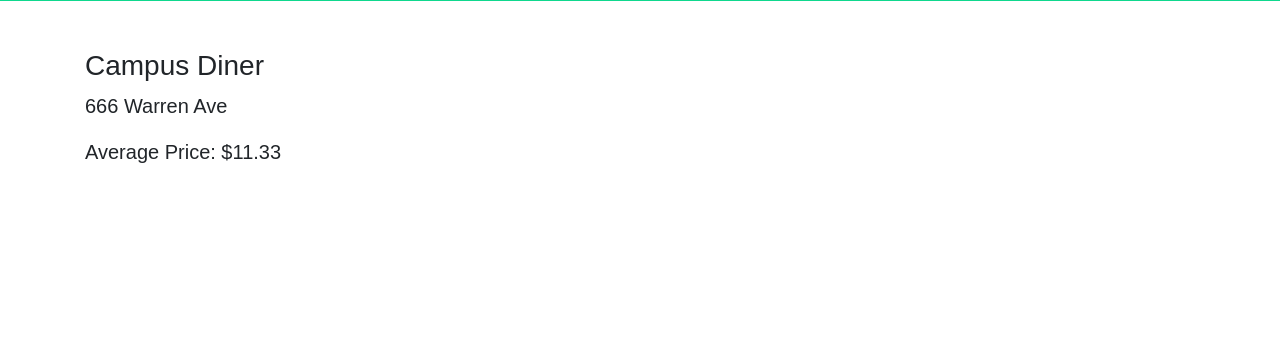
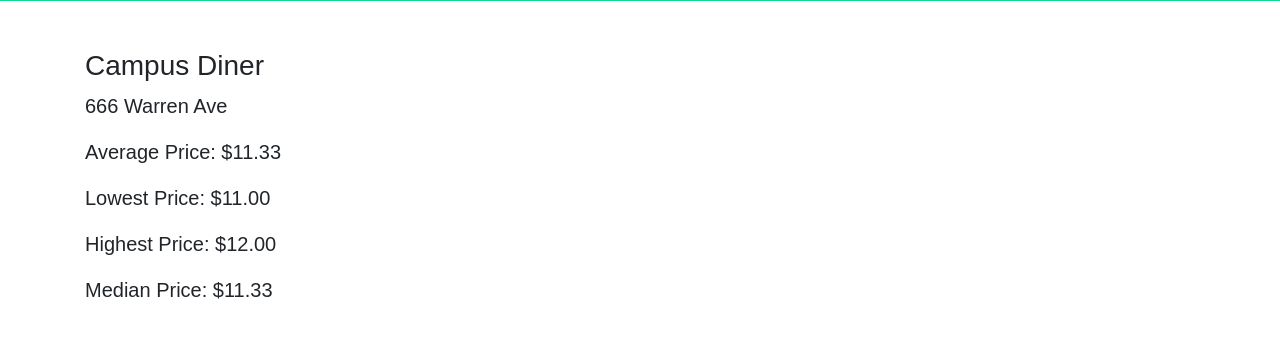
Before and after one commit to DSWhite96/Campus_Price_And_Dice, a Django app: page /campus/1/ in a window 1280 px wide. Shown: the part 143-481 px from the top of the page. Run offline with Django 3.2, Linux system fonts and the light colour scheme; data comes from the database, SQL or seed files in the repository; some libraries are stand-ins or nearby versions.

Commit message:
added min, max, and average prices

```diff
--- a/mystic_coast/campus/templates/campus/restaurant-detail.html
+++ b/mystic_coast/campus/templates/campus/restaurant-detail.html
@@ -19,5 +19,20 @@
             <p class="lead">Average Price: ${{restaurant.get_average_price |floatformat:2}}</p>
         </div>
     </div>
+    <div class="row">
+            <div class="col-lg-6">
+                <p class="lead">Lowest Price: ${{restaurant.get_min_price |floatformat:2}}</p>
+            </div>
+    </div>
+    <div class="row">
+            <div class="col-lg-6">
+                <p class="lead">Highest Price: ${{restaurant.get_max_price |floatformat:2}}</p>
+            </div>
+    </div>
+    <div class="row">
+            <div class="col-lg-6">
+                <p class="lead">Median Price: ${{restaurant.get_average_price |floatformat:2}}</p>
+            </div>
+    </div>
 </div>
 {% endblock %}
```
